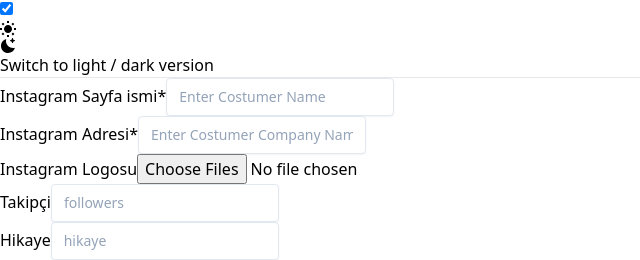
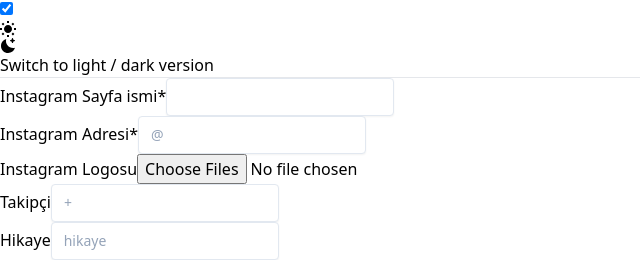
Before and after one commit to malikturkoglu/instagramsayfalaridash, a React (Vite) app: page /instagramsayfalaridash/sayfa-yukleme in a window 1280 px wide. Shown: the part 3157-3417 px from the top of the page, without its empty margins (0-640 px from the left). Built offline with nearby package versions, Linux system fonts and the light colour scheme; no server answers; the database is empty.

Commit message:
ui changed.

```diff
--- a/src/pages/TalepYükleme.jsx
+++ b/src/pages/TalepYükleme.jsx
@@ -112,16 +112,16 @@
 
         <main className="dark:bg-gray-800">
 
-            <form onSubmit={handleSubmit} className="max-w-xl mx-auto">
+            <form onSubmit={handleSubmit} className="max-w-xl mx-auto p-7">
                 <div className="flex flex-wrap -mx-3 mb-4 mt-10">
                     <div className="w-full md:w-1/2 px-3 mb-4 md:mb-0">
                         <label className="block text-gray-800 dark:text-gray-200 text-sm font-medium mb-1" htmlFor="Instagram Sayfa ismi">Instagram Sayfa ismi<span className="text-red-600">*</span></label>
-                        <input id="Instagram Sayfa ismi" type="text" className="form-input w-full text-gray-800 dark:bg-gray-700 dark:text-gray-300" placeholder="Enter Costumer Name" value={name} onChange={(e) => setName(e.target.value)} />
+                        <input id="Instagram Sayfa ismi" type="text" className="form-input w-full text-gray-800 dark:bg-gray-700 dark:text-gray-300" value={name} onChange={(e) => setName(e.target.value)} />
                     </div>
 
                     <div className="w-full md:w-1/2 px-3 mb-4 md:mb-0">
                         <label className="block text-gray-800 dark:text-gray-200 text-sm font-medium mb-1" htmlFor="Instagram Adresi">Instagram Adresi<span className="text-red-600">*</span></label>
-                        <input id="Instagram Adresi" type="text" className="form-input w-full text-gray-800 dark:bg-gray-700 dark:text-gray-300" placeholder="Enter Costumer Company Name" value={address} onChange={(e) => setAddress(e.target.value)} />
+                        <input id="Instagram Adresi" type="text" className="form-input w-full text-gray-800 dark:bg-gray-700 dark:text-gray-300" placeholder="@" value={address} onChange={(e) => setAddress(e.target.value)} />
                     </div>
                 </div>
 
@@ -139,7 +139,7 @@
 
                     <div className="w-full px-3 mb-4 md:mb-0">
                         <label className="block text-gray-800 dark:text-gray-200 text-sm font-medium mb-1" htmlFor="followers">Takipçi</label>
-                        <input id="followers" className="form-input w-full text-gray-800 dark:bg-gray-700 dark:text-gray-300" type="number" value={followers} onChange={(e) => setFollowers(e.target.value)} placeholder="followers" />
+                        <input id="followers" className="form-input w-full text-gray-800 dark:bg-gray-700 dark:text-gray-300" type="number" value={followers} onChange={(e) => setFollowers(e.target.value)} placeholder="+" />
                     </div>
                 </div>
 
```
